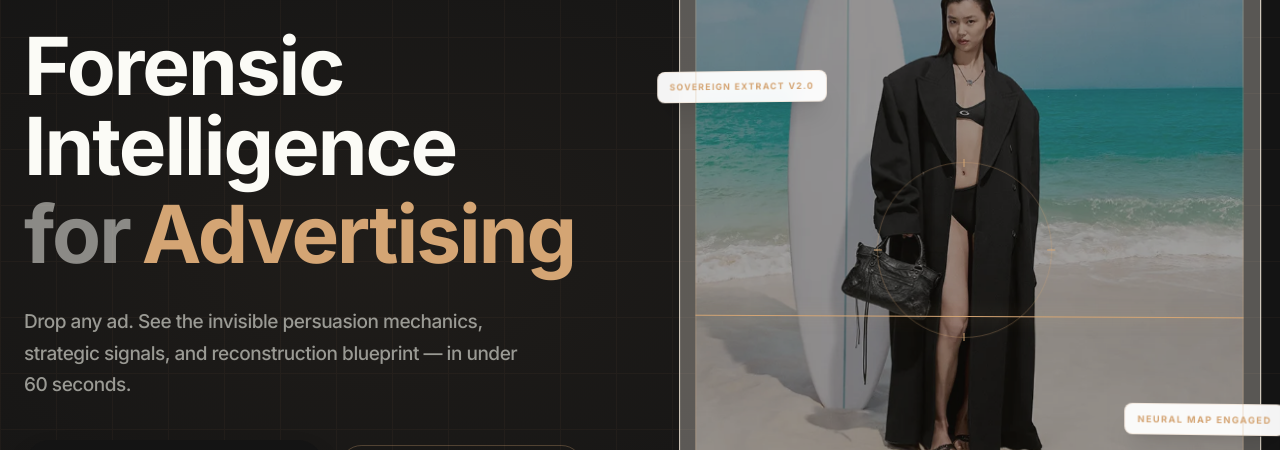
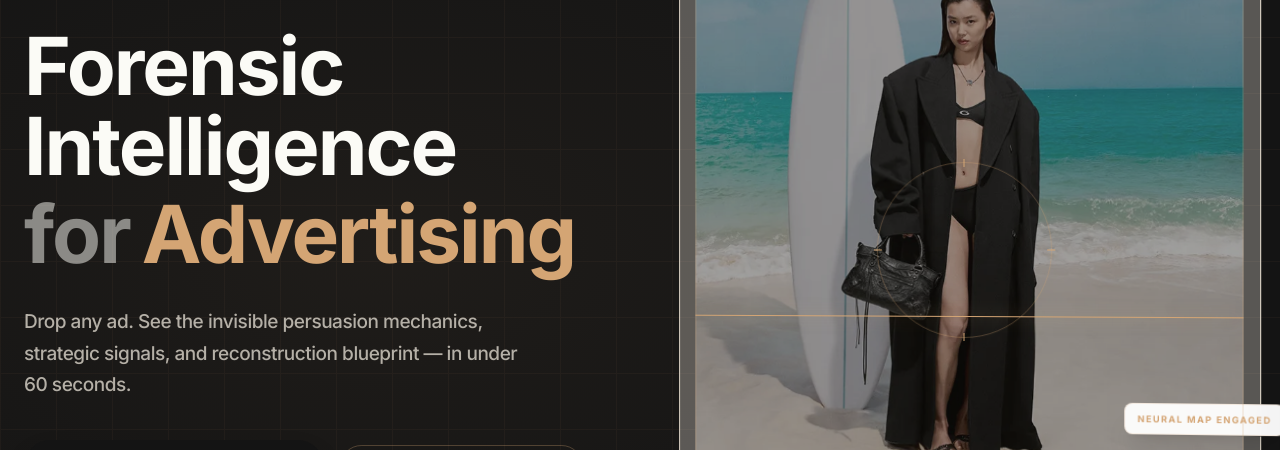
Before and after one commit to popvisly/visual-decompiler, a Next.js app: page / in a window 1280 px wide. Shown: the part 243-693 px from the top of the page. Built offline with nearby package versions, Linux system fonts and the light colour scheme; no server answers.

Commit message:
Polish homepage hero emphasis

```diff
--- a/src/components/marketing/AdRolodexScanner.tsx
+++ b/src/components/marketing/AdRolodexScanner.tsx
@@ -89,10 +89,6 @@ export default function AdRolodexScanner() {
                     </AnimatePresence>
                 </div>
 
-                {/* Outer "Clinical" Annotations */}
-                <div className="absolute -left-4 top-1/4 rounded-lg border border-[#D4A574]/20 bg-white/95 backdrop-blur px-2.5 py-1.5 shadow-xl sm:-left-6 sm:px-3 sm:py-2">
-                    <p className="text-[9px] font-bold uppercase tracking-[0.15em] text-[#D4A574]">Sovereign Extract v2.0</p>
-                </div>
                 <div className="absolute -right-4 bottom-1/4 rounded-lg border border-[#D4A574]/20 bg-white/95 backdrop-blur px-2.5 py-1.5 shadow-xl sm:-right-6 sm:px-3 sm:py-2">
                     <p className="text-[9px] font-bold uppercase tracking-[0.15em] text-[#D4A574]">Neural Map Engaged</p>
                 </div>
--- a/src/components/marketing/AnalyticalHero.tsx
+++ b/src/components/marketing/AnalyticalHero.tsx
@@ -36,7 +36,7 @@ const PERSONAS: Persona[] = [
     {
         role: 'Strategy Directors',
         subtitle: 'Surface the invisible mechanics competitors deploy — signal stacks, trigger distribution, and strategic posture at category scale.',
-        color: '#D9D6D0',
+        color: '#E7D9C3',
     },
     {
         role: 'Brand Managers',
@@ -118,7 +118,7 @@ export default function AnalyticalHero() {
                         </h1>
 
                         <p
-                            className="mt-8 max-w-[32rem] text-[17px] leading-[1.65] text-[#9A9A94] font-medium tracking-tight md:text-[19px] mx-auto lg:mx-0"
+                            className="mt-8 max-w-[32rem] text-[17px] leading-[1.65] text-[#B5B0A7] font-medium tracking-tight md:text-[19px] mx-auto lg:mx-0"
                             style={{
                                 opacity: personaVisible ? 1 : 0,
                                 transition: 'opacity 0.6s ease-in-out',
```
